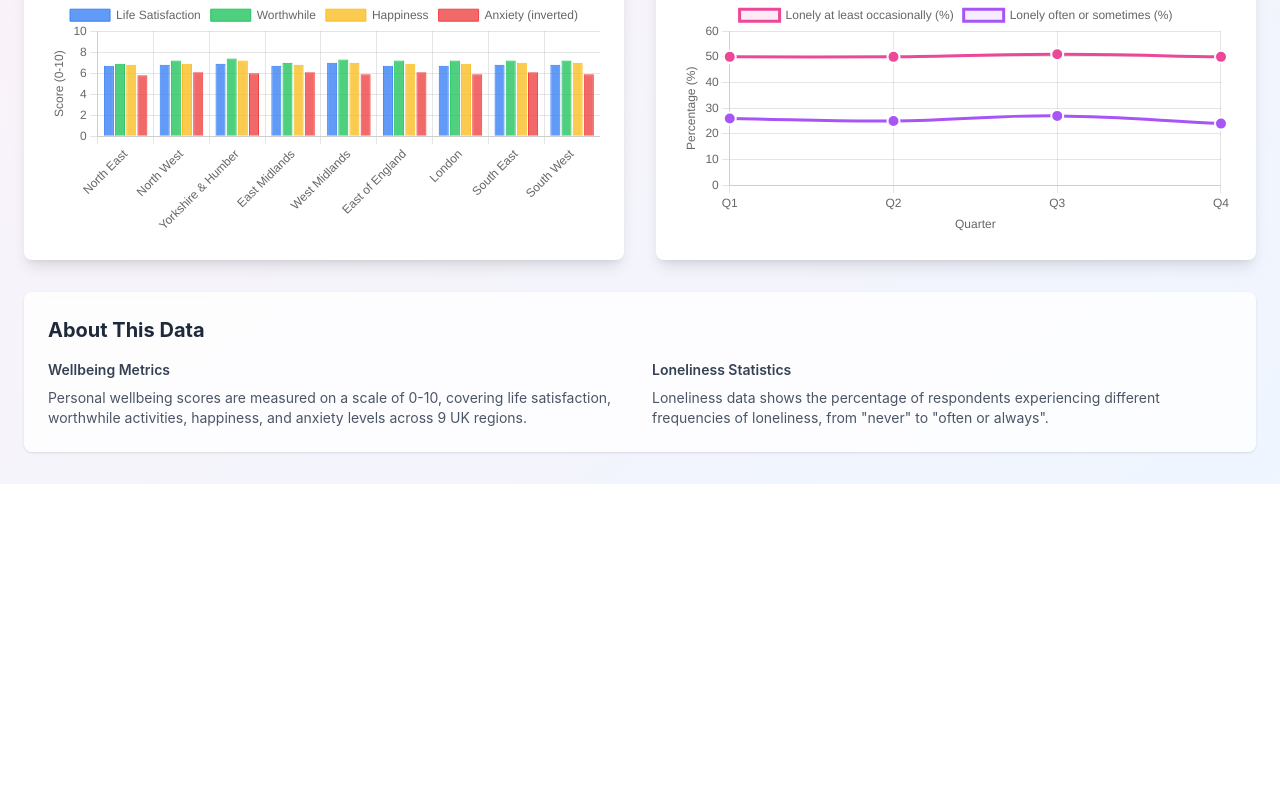
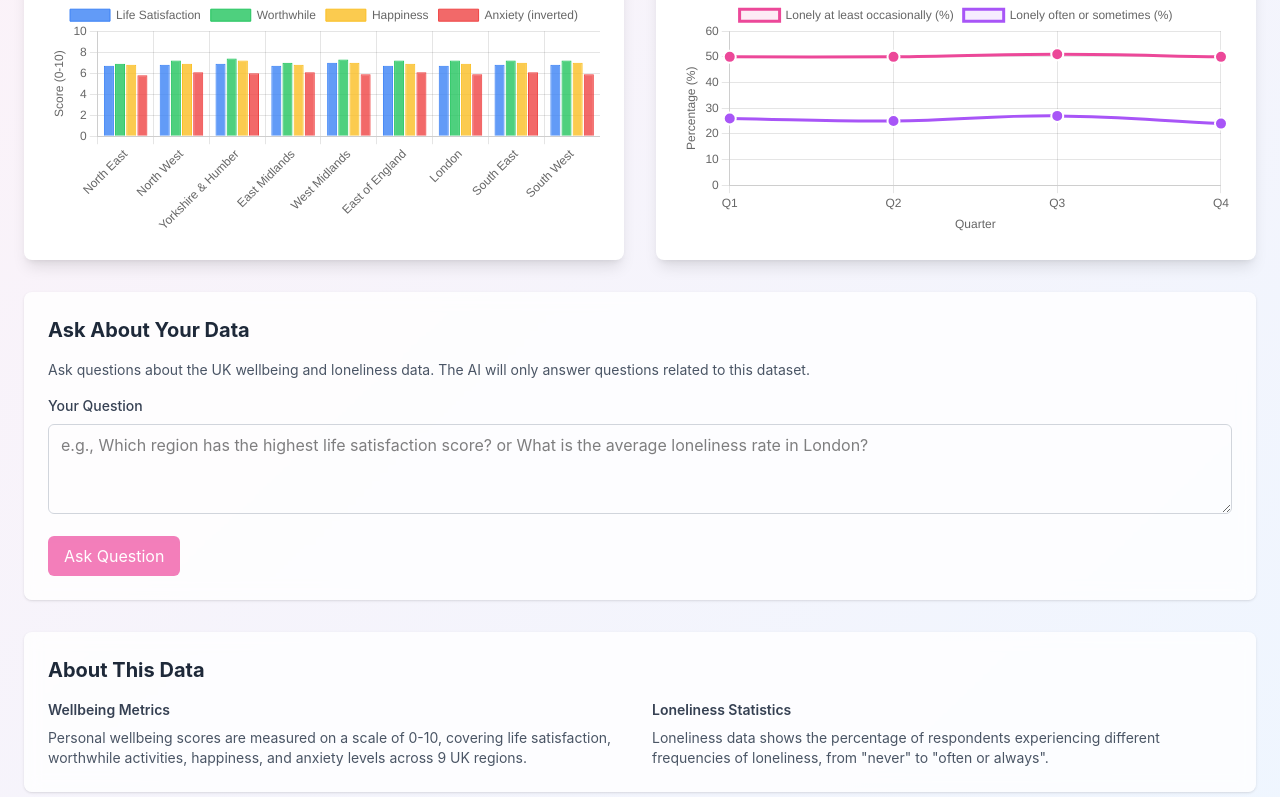
Before and after one commit to RSE1982/Feb-Hackathon, a React (Vite) app in the folder hackathon-app/: page / in a window 1280 px wide. Shown: the part 390-1187 px from the top of the page. Before the commit the page ends 874 px from the top, so only its background shows below. Built offline with nearby package versions, Linux system fonts and the light colour scheme.

Commit message:
Add AI question form with Gemini API integration
- Create AIQuestionForm component for data queries
- Add Gemini API key in .env file
- Integrate AI form into main dashboard after charts
- Add guard rails to only answer questions about the dataset
- Update .gitignore to exclude .env file

```diff
--- /dev/null
+++ b/hackathon-app/src/AIQuestionForm.jsx
@@ -0,0 +1,140 @@
+import React, { useState } from 'react';
+
+const AIQuestionForm = ({ data }) => {
+  const [question, setQuestion] = useState('');
+  const [answer, setAnswer] = useState('');
+  const [loading, setLoading] = useState(false);
+  const [error, setError] = useState('');
+
+  const handleSubmit = async (e) => {
+    e.preventDefault();
+    if (!question.trim()) return;
+
+    setLoading(true);
+    setError('');
+    setAnswer('');
+
+    try {
+      // Prepare data context for the AI
+      const dataContext = data.map(row => ({
+        year: row.year,
+        quarter: row.quarter,
+        region: row.region,
+        life_satisfaction: row.life_satisfaction,
+        worthwhile: row.worthwhile,
+        happiness: row.happiness,
+        anxiety: row.anxiety,
+        wellbeing_index: row.wellbeing_index,
+        loneliness_often_pct: row.lonely_often_or_sometimes_pct,
+        loneliness_at_least_occasionally_pct: row.lonely_at_least_occasionally_pct
+      }));
+
+      const prompt = `You are an AI assistant specialized in analyzing UK wellbeing and loneliness data.
+
+Here is the dataset containing regional personal wellbeing and loneliness statistics for 2025:
+
+${JSON.stringify(dataContext, null, 2)}
+
+The data includes:
+- year: Year of data collection
+- quarter: Quarter (1, 2, 3, 4)
+- region: UK region name
+- life_satisfaction: Life satisfaction score (0-10 scale)
+- worthwhile: Feeling that activities are worthwhile (0-10 scale)
+- happiness: Happiness rating (0-10 scale)
+- anxiety: Anxiety level (0-10 scale, higher means more anxious)
+- wellbeing_index: Overall wellbeing index
+- loneliness_often_pct: Percentage of people feeling lonely often or sometimes
+- loneliness_at_least_occasionally_pct: Percentage of people feeling lonely at least occasionally
+
+IMPORTANT GUARDRAILS:
+1. ONLY answer questions about this specific dataset
+2. If the question is outside the scope of this data, respond with: "I can only answer questions about the UK wellbeing and loneliness data provided."
+3. Do not make up information or use external knowledge
+4. Be helpful and specific with your answers
+5. Use the actual data values to support your answers
+
+User question: ${question}`;
+
+      const response = await fetch(
+        `https://generativelanguage.googleapis.com/v1beta/models/gemini-2.5-flash-lite:generateContent?key=${import.meta.env.VITE_GEMINI_API_KEY}`,
+        {
+          method: 'POST',
+          headers: {
+            'Content-Type': 'application/json',
+          },
+          body: JSON.stringify({
+            contents: [{
+              parts: [{
+                text: prompt
+              }]
+            }]
+          })
+        }
+      );
+
+      if (!response.ok) {
+        throw new Error('Failed to get response from AI');
+      }
+
+      const result = await response.json();
+      const aiResponse = result.candidates?.[0]?.content?.parts?.[0]?.text || 'No response received';
+
+      setAnswer(aiResponse);
+    } catch (err) {
+      setError('Failed to get answer. Please try again.');
+      console.error('AI API Error:', err);
+    } finally {
+      setLoading(false);
+    }
+  };
+
+  return (
+    <div className="bg-white/80 backdrop-blur rounded-lg shadow p-6">
+      <h2 className="text-xl font-bold text-gray-800 mb-4">Ask About Your Data</h2>
+      <p className="text-sm text-gray-600 mb-4">
+        Ask questions about the UK wellbeing and loneliness data. The AI will only answer questions related to this dataset.
+      </p>
+
+      <form onSubmit={handleSubmit} className="space-y-4">
+        <div>
+          <label htmlFor="question" className="block text-sm font-medium text-gray-700 mb-2">
+            Your Question
+          </label>
+          <textarea
+            id="question"
+            value={question}
+            onChange={(e) => setQuestion(e.target.value)}
+            placeholder="e.g., Which region has the highest life satisfaction score? or What is the average loneliness rate in London?"
+            className="w-full px-3 py-2 border border-gray-300 rounded-md focus:outline-none focus:ring-2 focus:ring-pink-500 focus:border-pink-500"
+            rows="3"
+            disabled={loading}
+          />
+        </div>
+
+        <button
+          type="submit"
+          disabled={loading || !question.trim()}
+          className="px-4 py-2 bg-pink-600 text-white rounded-md hover:bg-pink-700 disabled:opacity-50 disabled:cursor-not-allowed transition-colors"
+        >
+          {loading ? 'Getting Answer...' : 'Ask Question'}
+        </button>
+      </form>
+
+      {error && (
+        <div className="mt-4 p-3 bg-red-100 border border-red-400 text-red-700 rounded-md">
+          {error}
+        </div>
+      )}
+
+      {answer && (
+        <div className="mt-4 p-4 bg-blue-50 border border-blue-200 rounded-md">
+          <h3 className="font-semibold text-blue-800 mb-2">Answer:</h3>
+          <p className="text-gray-700 whitespace-pre-wrap">{answer}</p>
+        </div>
+      )}
+    </div>
+  );
+};
+
+export default AIQuestionForm;
--- a/hackathon-app/src/App.jsx
+++ b/hackathon-app/src/App.jsx
@@ -1,6 +1,7 @@
 import React, { useState, useEffect } from 'react';
 import WellbeingChart from './WellbeingChart';
 import LonelinessChart from './LonelinessChart';
+import AIQuestionForm from './AIQuestionForm';
 
 function App() {
   const [data, setData] = useState([]);
@@ -105,6 +106,11 @@ function App() {
           <LonelinessChart data={data} />
         </div>
 
+        {/* AI Question Form */}
+        <div className="mt-8">
+          <AIQuestionForm data={data} />
+        </div>
+
         {/* Data Summary */}
         <div className="mt-8 bg-white/80 backdrop-blur rounded-lg shadow p-6">
           <h2 className="text-xl font-bold text-gray-800 mb-4">About This Data</h2>
```
Also changed, not shown: 2 other files (tests, documents, lock files or other folders).
